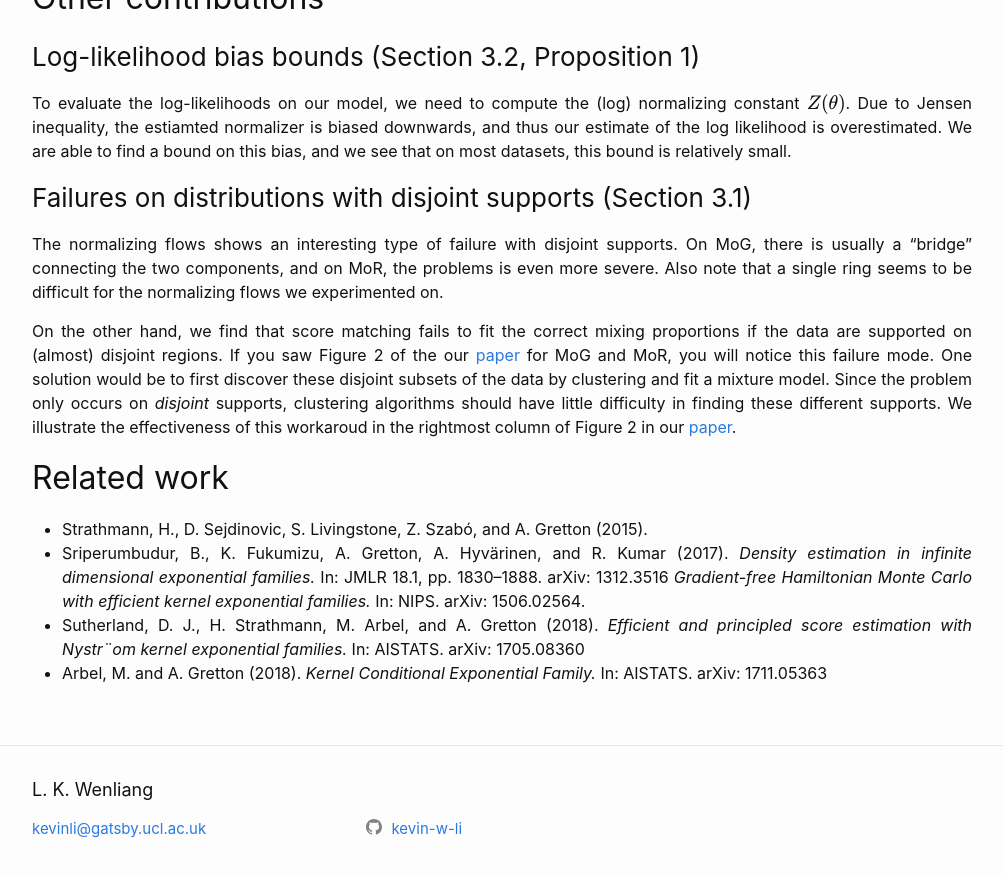
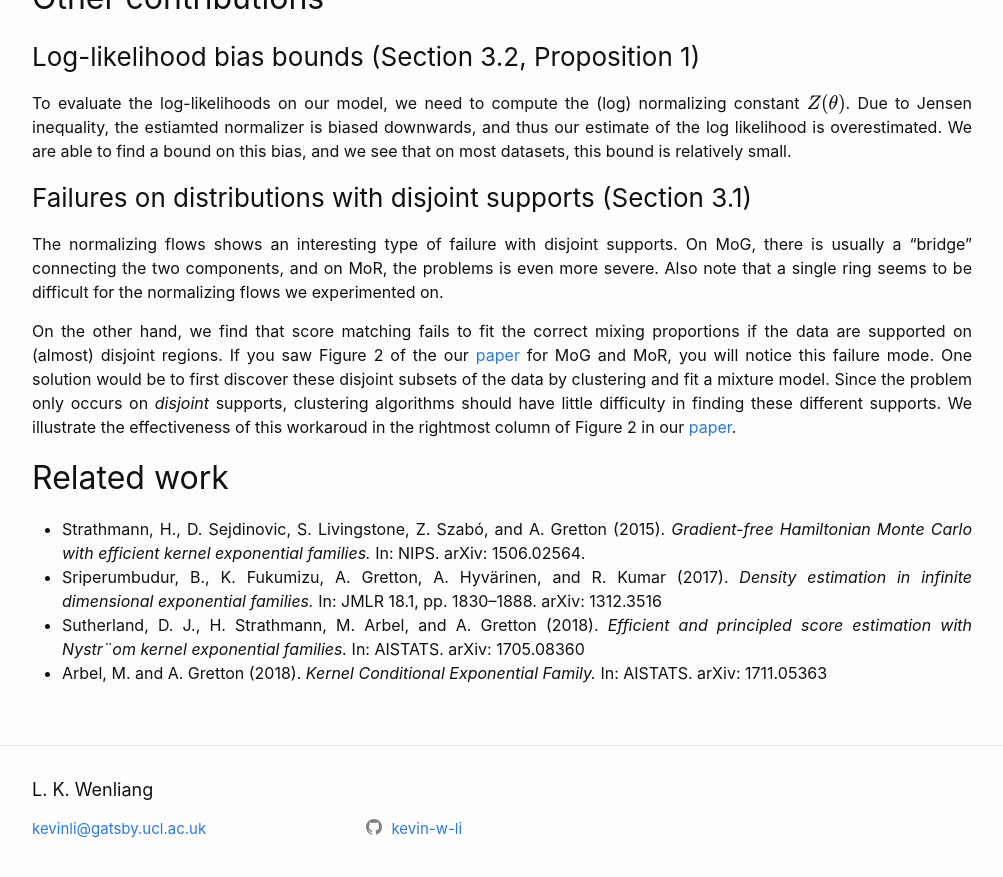
Before and after one commit to kevin-w-li/kevin-w-li.github.io, a Jekyll site: the page built from _posts/2018-11-23-dkef.markdown, in a window 1280 px wide and 900 px high, scrolled down 2362 px. Shown: the top 877 px of the window, without its empty margins (138-1141 px from the left). Built offline with Jekyll 4.4.1, drawn with Linux system fonts in a browser that asks for light colours; formulas are drawn with MathJax 3.

```diff
--- a/_posts/2018-11-23-dkef.markdown
+++ b/_posts/2018-11-23-dkef.markdown
@@ -137,9 +137,9 @@ column of Figure 2 in our [paper](DKEF).
 
 ## Related work
 * Strathmann, H., D. Sejdinovic, S. Livingstone, Z. Szabó, and A. Gretton (2015).
+*Gradient-free Hamiltonian Monte Carlo with efficient kernel exponential families.* In: NIPS. arXiv: 1506.02564.
 * Sriperumbudur, B., K. Fukumizu, A. Gretton, A.
 Hyvärinen, and R. Kumar (2017). *Density estimation in infinite dimensional exponential families.* In: JMLR 18.1, pp. 1830–1888. arXiv: 1312.3516
-*Gradient-free Hamiltonian Monte Carlo with efficient kernel exponential families.* In: NIPS. arXiv: 1506.02564.
 * Sutherland, D. J., H. Strathmann, M. Arbel, and A. Gretton (2018).
 *Efficient and principled score estimation with Nystr¨om kernel exponential families.* In: AISTATS. arXiv: 1705.08360
 * Arbel, M. and A. Gretton (2018). *Kernel Conditional Exponential Family.* In: AISTATS. arXiv: 1711.05363
```
